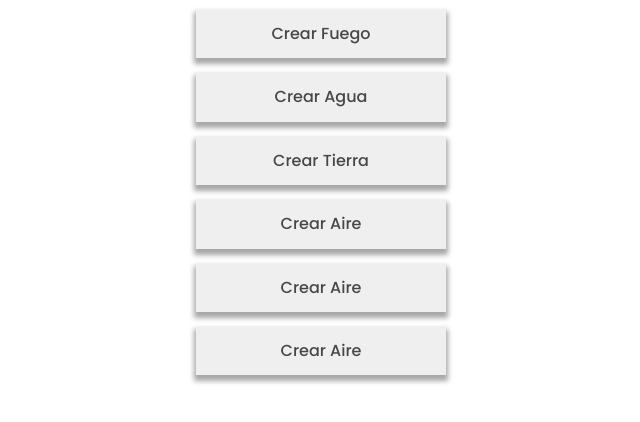
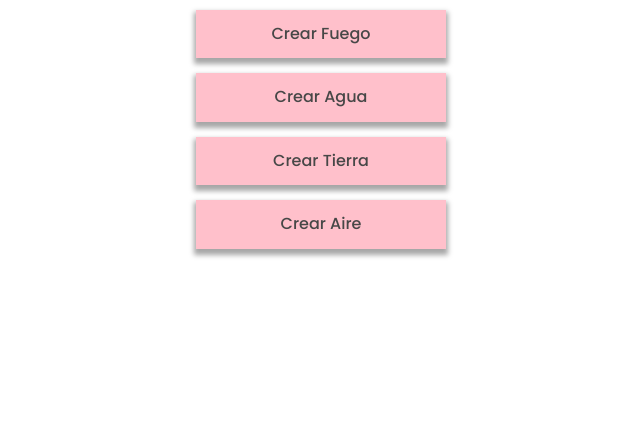
Before and after one commit to aceu890/4-Elements---Vanilla-JS, a plain HTML site: page index.html in a window 1280 px wide. Shown: the whole page, without its empty margins (269-909 px from the left). Drawn offline with Linux system fonts and the light colour scheme.

Commit message:
btn pink

```diff
--- a/assets/css/style.css
+++ b/assets/css/style.css
@@ -67,6 +67,7 @@ button {
     cursor: pointer;
     box-shadow: 0px 4px 5px 2px rgba(0,0,0,0.35);
     border: none;
+    background: pink;
 }
 
 .btn-fuego:hover {
--- a/index.html
+++ b/index.html
@@ -34,8 +34,6 @@
             <button id="btn_id-agua"   class="btn-agua"  > Crear Agua   </button>
             <button id="btn_id-tierra" class="btn-tierra"> Crear Tierra </button>
             <button id="btn_id-aire"   class="btn-aire"  > Crear Aire   </button>
-            <button id="btn_id-aire"   class="btn-aire"  > Crear Aire   </button>
-            <button id="btn_id-aire"   class="btn-aire"  > Crear Aire   </button>
         </div>
     </div>
 
```
